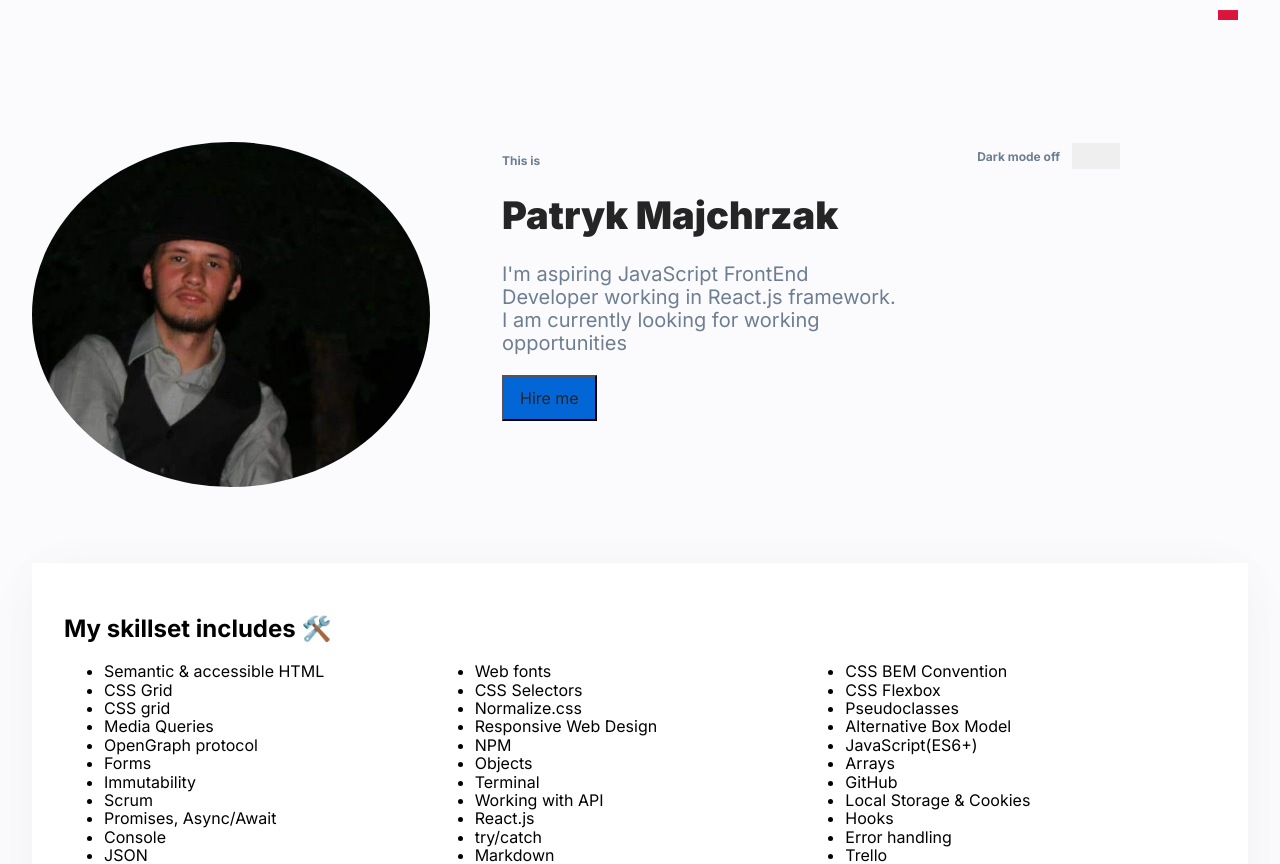
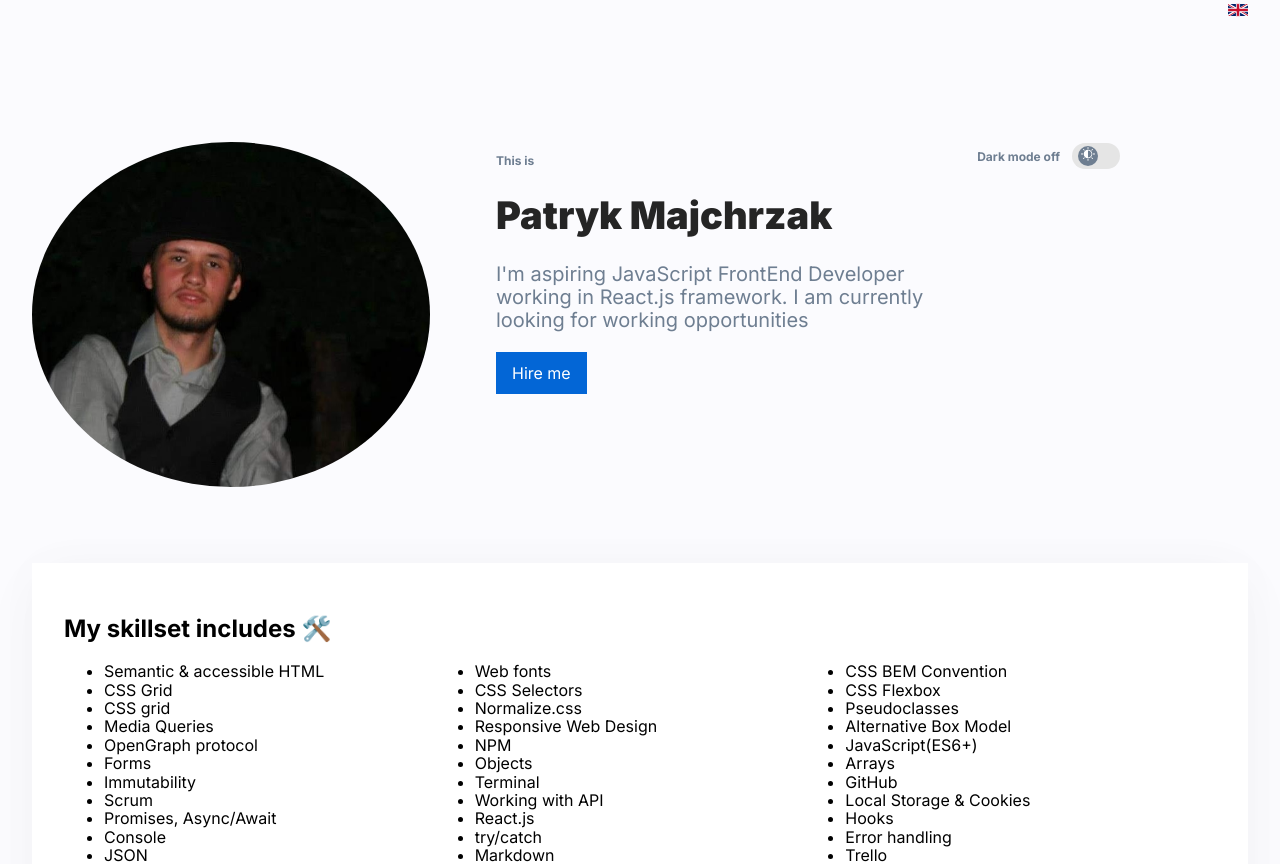
Before and after one commit to Patryk-Majchrzak/personal_homepage, a React (Create React App) app: page / in a window 1280 px wide. Shown: the top 864 px of the page. Built offline with nearby package versions, Linux system fonts and the light colour scheme.

Commit message:
Header styled

```diff
--- a/src/common/Header/index.js
+++ b/src/common/Header/index.js
@@ -10,15 +10,17 @@ export const Header = () => {
 
     return (
         <HeaderContainer>
-            <ThemeSwitch />
-            <ImageContainer>
+            <div>
                 <Photo src={photoMain} alt="author_photo" />
-            </ImageContainer>
+            </div>
             <TextContainer>
+            <div>
                 <SmallCaption>{t("Header.SmallCaption")}</SmallCaption>
                 <MainHeader>Patryk Majchrzak</MainHeader>
                 <AboutText>{t("Header.AboutText")}</AboutText>
             <Button><Link href="mailto:pmaj12345@gmail.com">{t("Header.HireButtonText")}</Link></Button>
+            </div>
+            <ThemeSwitch />
             </TextContainer>
         </HeaderContainer>
     );
--- a/src/common/Header/styled.js
+++ b/src/common/Header/styled.js
@@ -3,8 +3,8 @@ import styled from "styled-components";
 export const HeaderContainer = styled.header`
     max-width:${({theme}) => theme.width.section}px;
     display:grid;
-    grid-template-columns: 1fr 3fr auto;
-    grid-gap:72px;
+    grid-template-columns: 1fr 2fr;
+    grid-gap:66px;
     margin-top:119px;
 `
 
@@ -17,6 +17,8 @@ export const Photo = styled.img`
 `
 
 export const TextContainer = styled.div`
+    display:grid;
+    grid-template-columns:1fr auto
 `
 
 export const MainHeader = styled.h1`
@@ -32,10 +34,11 @@ export const AboutText = styled.p`
 
 export const Link =  styled.a`
     text-decoration: none;
-    color: ${({theme}) => theme.colors.textMain};
+    color: ${({theme}) => theme.colors.buttonText};
 `
 
 export const Button = styled.button`
     padding: 12px 16px;
     background-color: ${({theme}) => theme.colors.buttonBackground};
+    border:none;
 `
--- a/src/common/LanguageSeletor/index.js
+++ b/src/common/LanguageSeletor/index.js
@@ -12,8 +12,8 @@ const LanguageSelector = () => {
   const { i18n } = useTranslation();
 
   const languageOptions = [
-    { id: 1, image: flagPL, value: "pl" },
-    { id: 2, image: flagUK, value: "en" },
+    { id: 1, image: flagUK, value: "en" },
+    { id: 2, image: flagPL, value: "pl" },
   ];
 
   const activeLanguage = languageOptions.find(languageOption => languageOption.id === activeLanguageOptionId)
--- a/src/common/LanguageSeletor/styled.js
+++ b/src/common/LanguageSeletor/styled.js
@@ -10,6 +10,8 @@ export const DropdownContent = styled.div`
   opacity: 0;
   position: absolute;
   z-index: 1;
+  top: 100%;
+  right: 0;
   transition: opacity 0.3s ease-in-out;
 
   ${DropdownContainer}:hover & {
@@ -24,5 +26,4 @@ export const Option = styled.div`
 export const OptionImage = styled.img`
     width: 20px;
     height: 20px;
-    margin-right: 10px;
 `;
--- a/src/common/ThemeSwitch/index.js
+++ b/src/common/ThemeSwitch/index.js
@@ -1,8 +1,9 @@
 import { useTranslation } from "react-i18next";
-import { Container, IconBox, Button } from "./styled"
-import { SmallCaption } from "../SmallCaption/styled";
 import { selectIsDarkTheme, setTheme } from "./themeSlice";
 import { useDispatch, useSelector } from "react-redux";
+import { Container, IconBox, Button, Icon } from "./styled"
+import { SmallCaption } from "../SmallCaption/styled";
+import icon from "./Icon.svg"
 
 export const ThemeSwitch = () => {
     const dispatch = useDispatch();
@@ -16,6 +17,7 @@ export const ThemeSwitch = () => {
             <SmallCaption>{t("Theme.DarkMode")} {isDarkTheme ? "on" : "off"}</SmallCaption>
             <Button onClick={changeTheme}>
                 <IconBox $movetoright={isDarkTheme}>
+                    <Icon src={icon}/>
                 </IconBox>
             </Button>
         </Container>
--- a/src/common/ThemeSwitch/styled.js
+++ b/src/common/ThemeSwitch/styled.js
@@ -1,4 +1,4 @@
-import styled from "styled-components"
+import styled, {css} from "styled-components"
 
 export const Container = styled.div`
     order: 1;
@@ -8,11 +8,27 @@ export const Container = styled.div`
 `
 
 export const Button = styled.button`
-    border:none;
+    border: ${({theme}) => theme.borders.themeSwitcher};
     width:48px;
     height:26px;
     margin-left:12px;
+    border-radius:30px;
+    background-color: ${({theme}) => theme.colors.themeSwitcherBackground};
 `
 
 export const IconBox = styled.div`
+    background-color:${({theme}) => theme.colors.iconBoxBackground};
+    width:20px;
+    height:20px;
+    border-radius:50%;
+    transition: transform 0.2s;
+
+    ${({ $movetoright }) =>
+    $movetoright &&
+    css`
+      transform: translateX(20px);
+    `}
 `
+
+export const Icon = styled.img`
+`
--- a/src/theme.js
+++ b/src/theme.js
@@ -6,7 +6,9 @@ const colorNames = {
     mineShaft: "rgb(37, 37, 37)",
     scienceBlue: "rgba(3, 102, 214)",
     dodgerBlue: "rgb(33, 136, 255)",
-    darkGray: "rgba(54, 54, 54, 0.72)"
+    darkGray: "rgba(54, 54, 54, 0.72)",
+    iron: "rgba(209, 213, 218, 0.3)",
+    mercury: "rgb(229, 229, 229)"
 }
 
 const baseTheme = {
@@ -16,15 +18,15 @@ const baseTheme = {
     },
     fontWeight: {
         bold: 700,
-        veryBold:900
+        veryBold: 900
     },
     fontSize: {
-        link:32,
-        mainHeader:38
+        link: 32,
+        mainHeader: 38
     },
     width: {
-        document:1216,
-        section:1088
+        document: 1216,
+        section: 1088
     }
 }
 
@@ -36,6 +38,17 @@ export const lightTheme = {
         textMain: colorNames.mineShaft,
         textSecondary: colorNames.slateGray,
         buttonBackground: colorNames.scienceBlue,
+        buttonText: colorNames.white,
+        themeSwitcherBackground: colorNames.mercury,
+        iconBoxBackground: colorNames.slateGray,
+        section: colorNames.white,
+    },
+    borders: {
+        themeSwitcher: `1px ${colorNames.iron}`
+    },
+    boxShadows: {
+        themeSwitcher: `0px 16px 58px 0px ${colorNames.violet}`,
+        themeSwitcherSecondShadow: `0px -2px 50px 0px ${colorNames.violet}`
     }
 }
 
@@ -47,5 +60,16 @@ export const darkTheme = {
         textMain: colorNames.white,
         textSecondary: colorNames.white,
         buttonBackground: colorNames.dodgerBlue,
+        buttonText: colorNames.white,
+        themeSwitcherBackground: colorNames.darkGray,
+        iconBoxBackground: colorNames.white,
+        section: colorNames.darkGray,
+    },
+    borders: {
+        themeSwitcher: "none"
+    },
+    boxShadows: {
+        themeSwitcher: "none",
+        themeSwitcherSecondShadow: "none"
     }
 }
```
Also changed, not shown: src/common/ThemeSwitch/Icon.svg (added).
